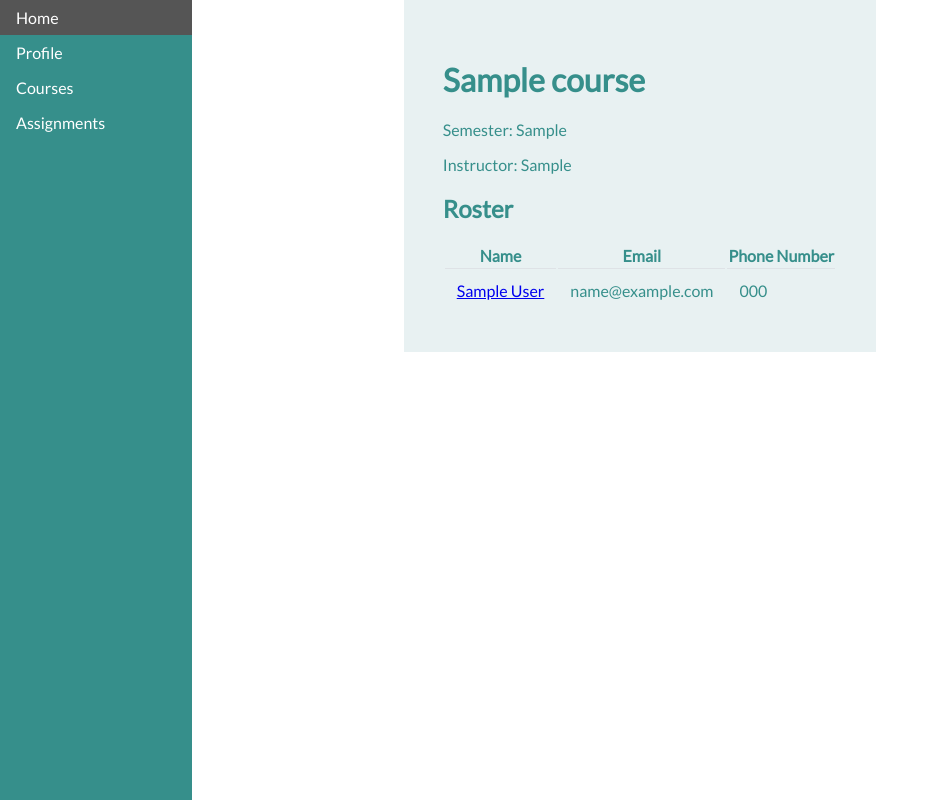
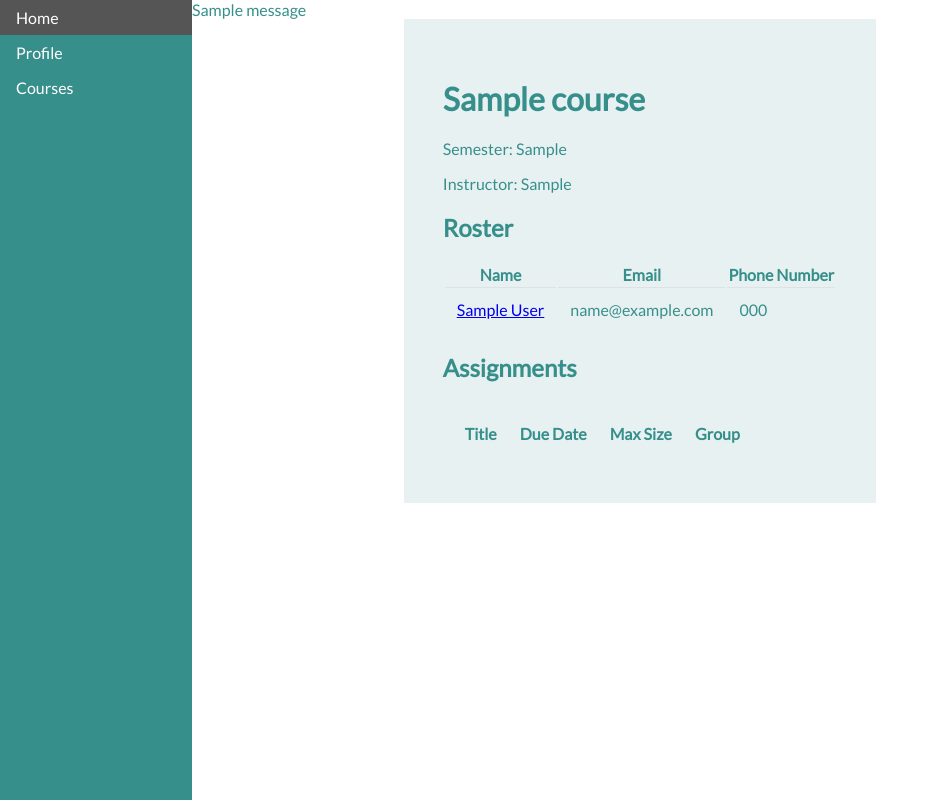
Before and after one commit to anahlewi/CS304-CoPro, a Flask app: page /courses/1 in a window 1280 px wide. Shown: the whole page, without its empty margins (0-939 px from the left). Run offline with Flask 2, Linux system fonts and the light colour scheme; tables that the repository leaves empty hold one stand-in row (values such as "Sample post"); one stand-in notice (Sample message) is shown; lists and menus that the app fills with data are empty; some libraries are stand-ins or nearby versions.

Commit message:
Updated 5/3

```diff
--- a/app.py
+++ b/app.py
@@ -139,9 +139,9 @@ def courses(courseNum = None):
         conn = queries.getConn('c9')
         course = queries.findCourse(conn, courseNum)
         roster = queries.roster(conn, courseNum)
-        session['courseNum'] = courseNum
-        print(course['courseName'])
-        return render_template('roster.html', course = course, roster = roster)
+        bnumber = session.get('bnumber')
+        psets = queries.getAssignments(conn, courseNum, bnumber)
+        return render_template('roster.html', course = course, roster = roster, psets = psets)
     else:
         conn = queries.getConn('c9')
         courses = queries.courses(conn)
@@ -186,36 +186,12 @@ def api_addexpense():
 
 
 @app.route('/assignments', methods = ['GET'])
-# @login_required
+# # @login_required
 def assignments():
-    courseNum = session.get('courseNum')
-    if courseNum:
-        conn = queries.getConn('c9')
-        bnumber = session.get('bnumber')
-        psets = queries.getAssignments(conn, courseNum, bnumber)
-        return render_template('assignments.html', psets = psets)
-    else:
-        flash('Please select a course to view assignments.')
-        return redirect(url_for('courses'))
+    return redirect()
 
 
 
-@app.route('/search', methods = ['POST'])
-def search():
-    title = request.form.get('searchterm')
-    bnumber = session.get('bnumber')
-    courseNum = session.get('courseNum')
-    conn = queries.getConn('c9')
-    pset = queries.titleFound(conn, title, courseNum, bnumber)
-    if pset:
-        return render_template('assignments.html', psets = pset)
-    # else:
-        # flash('No pset of that title is found. Enter a valid pset title.')
-        # return redirect(request.referrer)
-
-
-
-    return redirect
 
 
 if __name__ == '__main__':
--- a/queries.py
+++ b/queries.py
@@ -66,10 +66,10 @@ def getAssignments(conn, courseNum, bnumber):
     curs = conn.cursor(MySQLdb.cursors.DictCursor)
     curs.execute('''select pid, psetTitle, dueDate, maxSize, groupNum from psets
                     inner join
-                    (select groupNum, courseNum, bnumber from groups
-                    inner join groupForPset using (grouPNum)
-                    where courseNum = %s) as table2 using(courseNum)
-                    where bnumber = %s''', [courseNum, bnumber])
+                    (select groupNum, pid, courseNum from groups
+                    inner join groupForPset using (groupNum)
+                    where bnumber = %s) as table2 using(pid)
+                    where table2.courseNum = %s''', [bnumber, courseNum])
     return curs.fetchall()
 
 def findCourse(conn, courseNum):
--- a/static/style.css
+++ b/static/style.css
@@ -102,3 +102,11 @@ table td{
 .container {
   padding: 2px 16px;
 }
+
+#messages{
+  margin-left: 15%;
+}
+
+#assignment-list{
+  border-spacing: 21px;
+}
--- a/templates/assignments.html
+++ b/templates/assignments.html
@@ -9,15 +9,11 @@
         {% extends "base.html" %}
         {% block content %}
         <div class="assignments content">
-
             <form id="search" method=POST action="{{url_for('search')}}">
                 <input id="searchterm" placeholder="Search by title" name="searchterm">
                 <button id="searchbutton" type="submit" name="submit" value="Search">Search</button>
             </form>
 
-
-            <!--TBD-->
-            <!--<a href = "url_for('newAssignment')">Add a new assignment</a>-->
 
 
             {% block tile %}
@@ -33,7 +29,7 @@
                         </tr>
                         {% for pset in psets %}
                             <tr data-pid={{pset.pid}}>
-                                <td class="title">{{pset.psetTitle}}</td>
+                                <td class="title" href="{{url_for('/assignments'}}">{{pset.psetTitle}}</td>
                                 <td class="dueDate">{{pset.dueDate}}</td>
                                 <td class="size">{{pset.maxSize}}</td>
                                 <td class='group'>{{pset.groupNum}}</td>
--- a/templates/base.html
+++ b/templates/base.html
@@ -15,13 +15,10 @@
             <li class="nav_li"><a class= "" href="{{url_for('index')}}">Home</a></li>
             <li class="nav_li"><a class= "" href="{{url_for('profile')}}">Profile</a></li>
             <li class="nav_li"><a class= ""  href="/courses">Courses</a></li>
-            <li class="nav_li"><a class= "" href="/assignments">Assignments</a></li>
+            <!--<li class="nav_li"><a class= "" href="/assignments">Assignments</a></li>-->
         </ul>
         {%endblock%}
 
-
-            {% block content %}
-            <div class="content">
         {% with messages = get_flashed_messages() %}
                     {% if messages %}
                         <div id="messages">
@@ -30,7 +27,14 @@
                         {% endfor %}
                         </div>
                     {% endif %}
+
                  {% endwith %}
+
+            {% block content %}
+
+
+            <div class="content">
+
             <a href="{{url}}">Login</a>
             <form method="POST" action="{{url_for('flaskLogin')}}" class="login-form">
                 <label for="username-email">Username or Email:</label>
--- a/templates/roster.html
+++ b/templates/roster.html
@@ -23,6 +23,25 @@
                 </tr>
                 {% endfor %}
             </table>
+        <div class = "assignments">
+            <h2><b>Assignments</b></h2>
+                    <table id="assignment-list">
+                        <tr>
+                                <th>Title</th>
+                                <th>Due Date</th>
+                                <th>Max Size</th>
+                                <th>Group</th>
+                        </tr>
+                        {% for pset in psets %}
+                            <tr data-pid={{pset.pid}}>
+                                <td class="title">{{pset.psetTitle}}</td>
+                                <td class="dueDate">{{pset.dueDate}}</td>
+                                <td class="size">{{pset.maxSize}}</td>
+                                <td class='group'>{{pset.groupNum}}</td>
+                            </tr>
+                        {% endfor %}
+                    </table>
+        </div>
 
         </div>
     </div>
```
Also changed, not shown: templates/newAssignment.html (added, +18 -0 lines), templates/profile.html (+9 -9 lines). Lines whose indentation alone changed are shown as unchanged.
